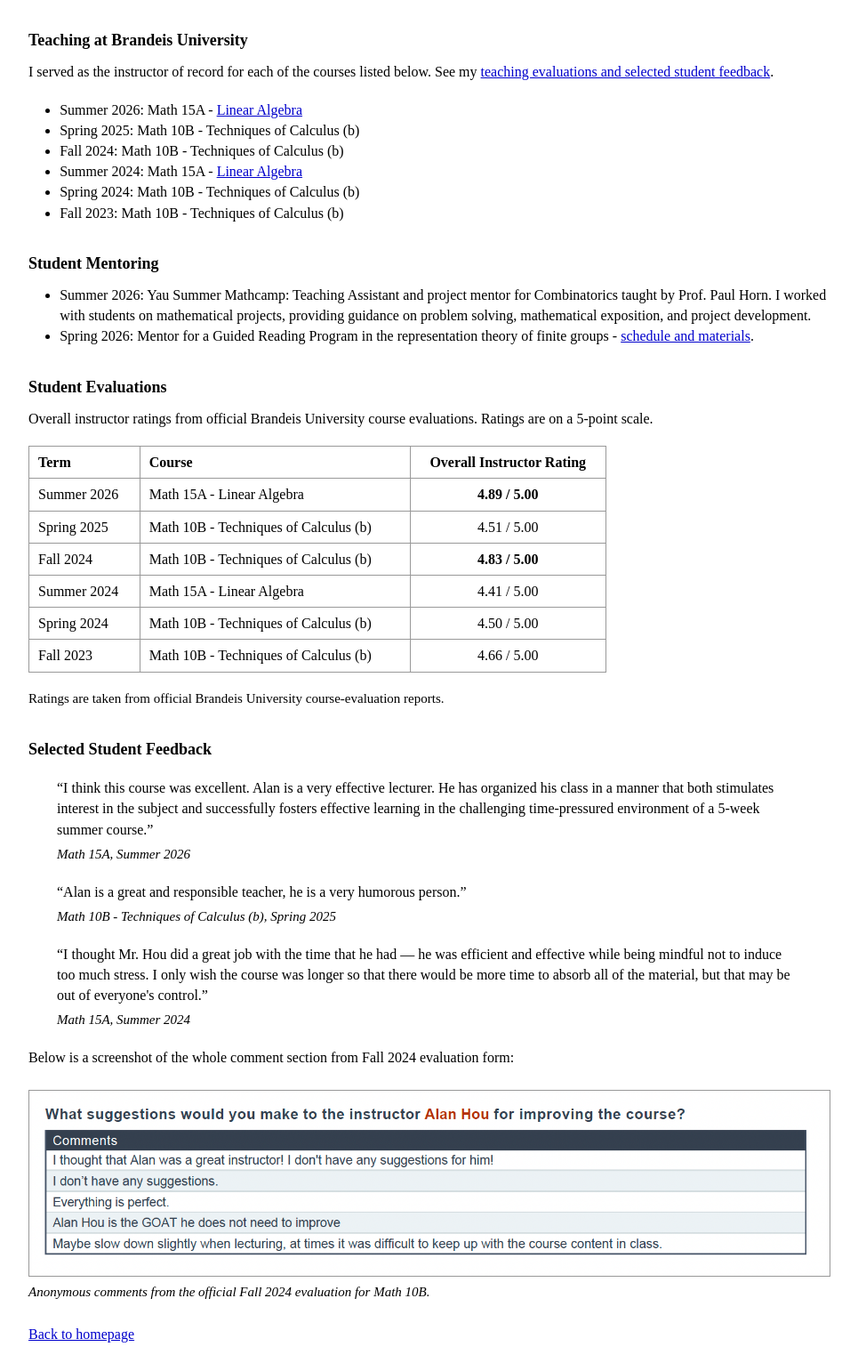
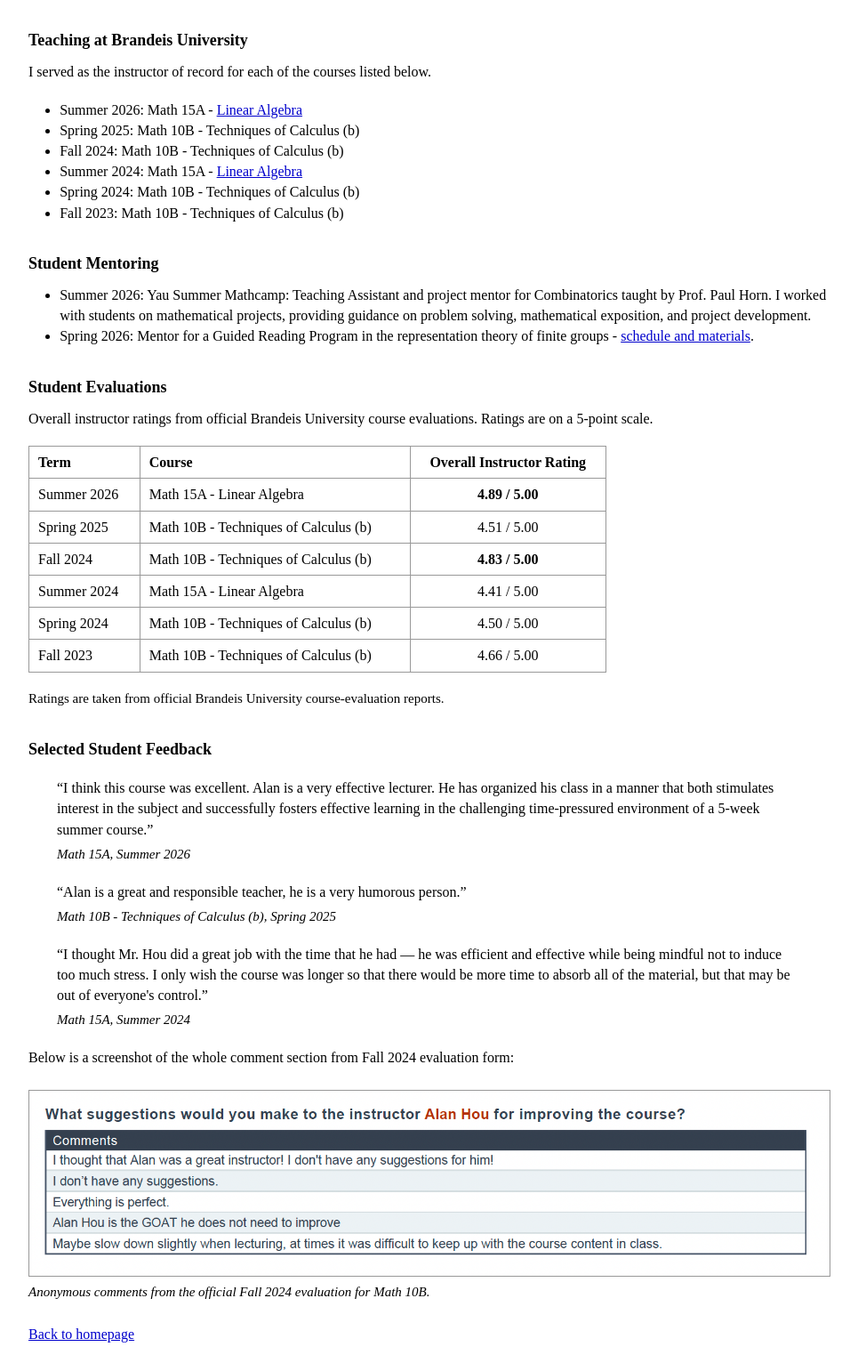
Before and after one commit to axhou/axhou.github.io, a Jekyll site: the page teaching.html, which Jekyll copies as it is, in a window 1280 px wide. Shown: the whole page at 89% size, without its empty margins (8-973 px from the left). Built offline with Jekyll 4.4.1, drawn with Linux system fonts in a browser that asks for light colours.

Commit message:
Update teaching.html

```diff
--- a/teaching.html
+++ b/teaching.html
@@ -157,8 +157,6 @@
 
 <p>
   I served as the instructor of record for each of the courses listed below.
-  See my
-  <a href="./teaching.html">teaching evaluations and selected student feedback</a>.
 </p>
 
 <ul>
```
